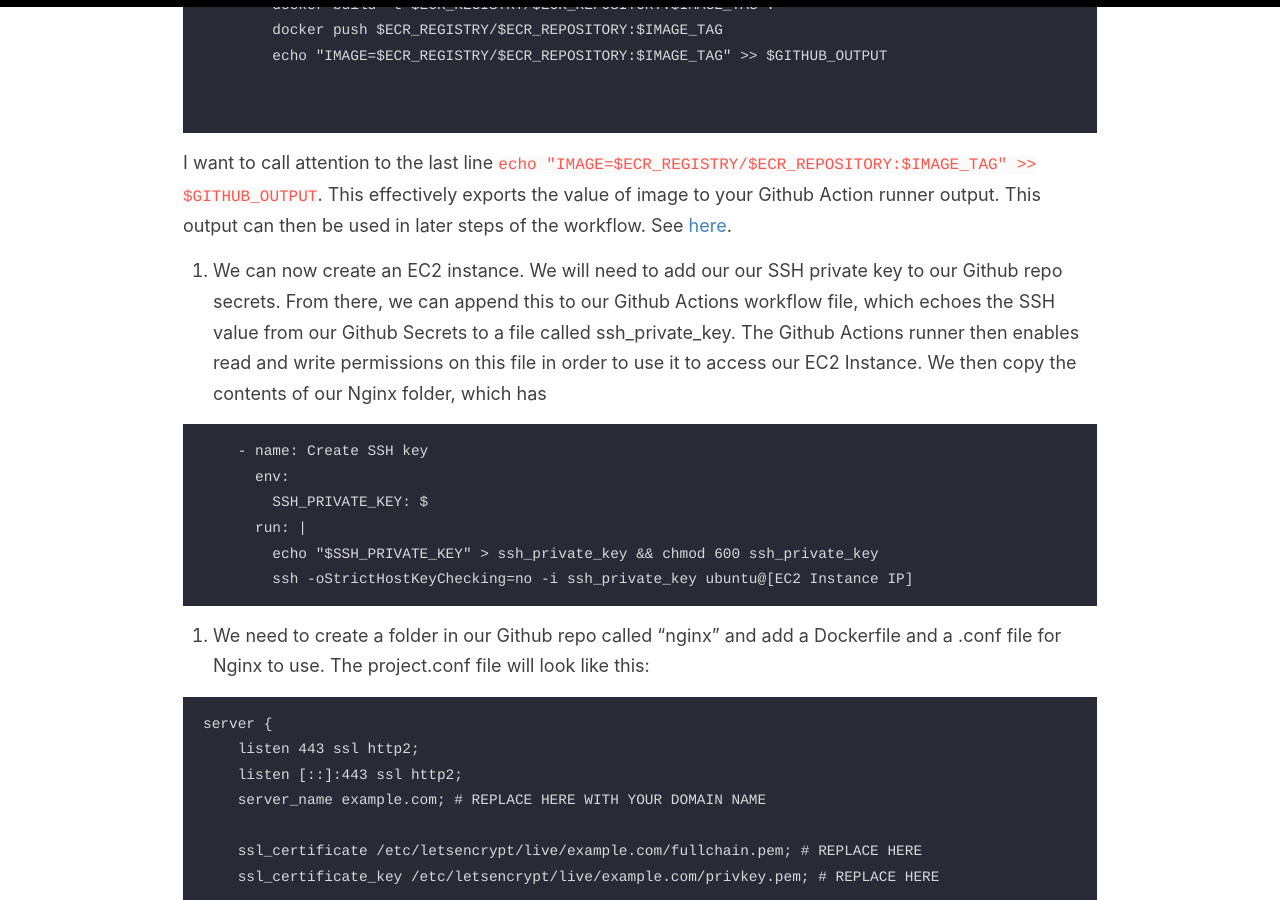
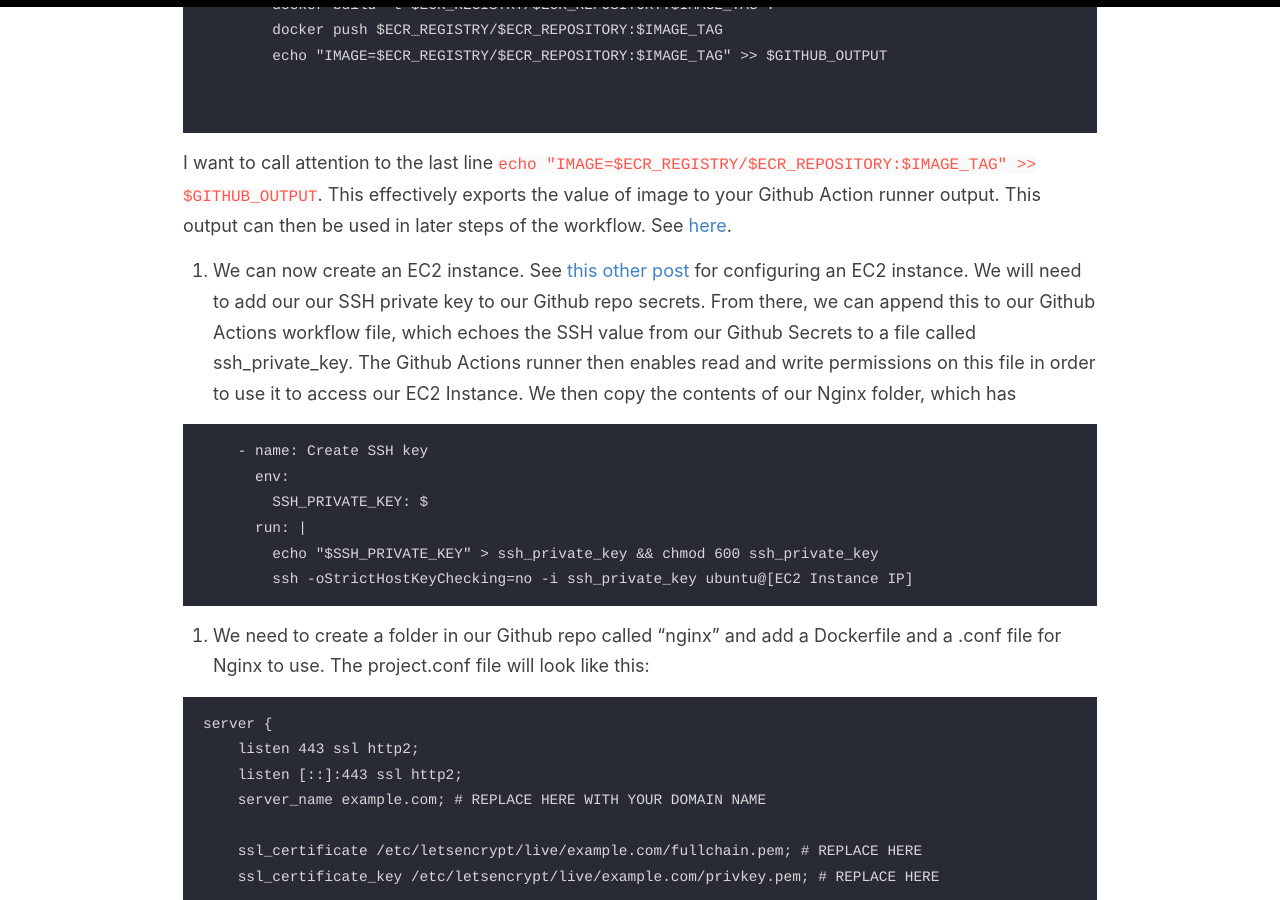
Before and after one commit to elizabethwillard/elizabethwillard.github.io, a Jekyll site: the page built from _posts/2024-04-15-using_githubactions_with_ecr_and_ec2.md, in a window 1280 px wide and 900 px high, scrolled down 3173 px. Built offline with Jekyll 4.4.1, drawn with Linux system fonts in a browser that asks for light colours.

Commit message:
Update 2024-04-15-using_githubactions_with_ecr_and_ec2.md

````diff
--- a/_posts/2024-04-15-using_githubactions_with_ecr_and_ec2.md
+++ b/_posts/2024-04-15-using_githubactions_with_ecr_and_ec2.md
@@ -108,7 +108,7 @@ jobs:
 
 I want to call attention to the last line `echo "IMAGE=$ECR_REGISTRY/$ECR_REPOSITORY:$IMAGE_TAG" >> $GITHUB_OUTPUT`. This effectively exports the value of image to your Github Action runner output. This output can then be used in later steps of the workflow. See [here](https://docs.github.com/en/actions/using-jobs/defining-outputs-for-jobs).
 
-5. We can now create an EC2 instance. We will need to add our our SSH private key to our Github repo secrets. From there, we can append this to our Github Actions workflow file, which echoes the SSH value from our Github Secrets to a file called ssh_private_key. The Github Actions runner then enables read and write permissions on this file in order to use it to access our EC2 Instance. We then copy the contents of our Nginx folder, which has
+5. We can now create an EC2 instance. See [this other post](https://elizabethwillard.github.io/starting-ec2-with-jupyter-hub/) for configuring an EC2 instance. We will need to add our our SSH private key to our Github repo secrets. From there, we can append this to our Github Actions workflow file, which echoes the SSH value from our Github Secrets to a file called ssh_private_key. The Github Actions runner then enables read and write permissions on this file in order to use it to access our EC2 Instance. We then copy the contents of our Nginx folder, which has
 
 
 ```
````
